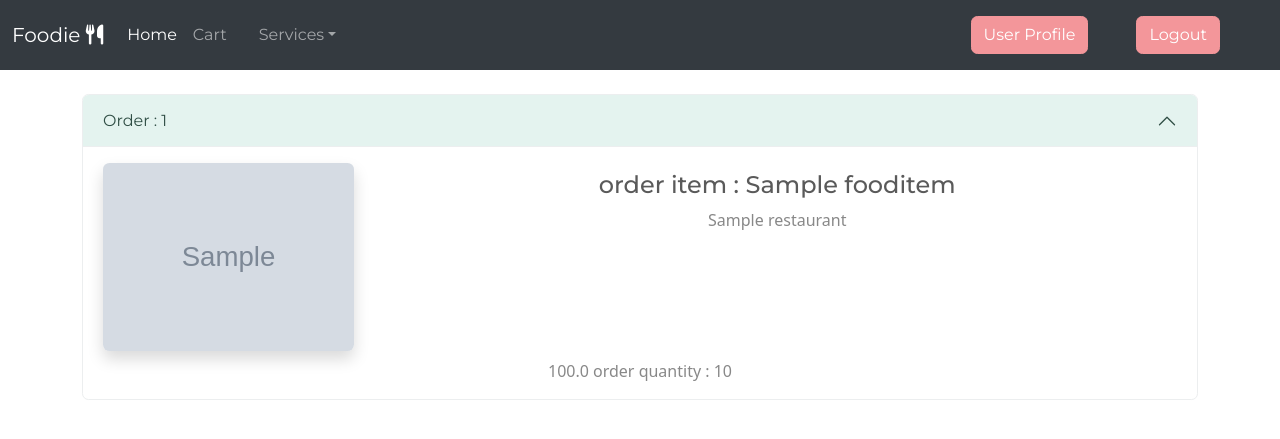
After one commit to swetha2200031729/OFDS-1, a Django app: page /myorders in a window 1280 px wide. The commit adds this page. Shown: the top 439 px of the page. Run offline with Django 5.2, Linux system fonts and the light colour scheme; a user stored in the database is signed in; tables that the repository leaves empty hold one stand-in row (values such as "Sample post"); grey boxes marked "Sample" are stand-in pictures; some libraries are stand-ins or nearby versions.

Commit message:
order model

```diff
--- a/app1/models.py
+++ b/app1/models.py
@@ -71,7 +71,10 @@ class Order(models.Model):
     delivary_name = models.CharField(max_length = 100)
     delivary_phone = models.CharField(max_length= 100)
     delivary_address = models.TextField()
-
+    @property
+    def get_order_items(self):
+        orderitems = OrderItem.objects.filter(order=self)
+        return orderitems
     def __str(self):
         return f"{self.user.username} {self.delivay_name}"
 
@@ -85,4 +88,4 @@ class OrderItem(models.Model):
         return self.quantity * self.fooditem.price  # if self is the only parameter then u can use it as property
 
     def __str__(self):
-        return f"{self.order.id} {self.fooditem.name}"
+        return f"{self.order.id} {self.fooditem.name} {self.order.user}"
--- a/app1/urls.py
+++ b/app1/urls.py
@@ -21,6 +21,8 @@ urlpatterns = [
     path('contactus',contactus,name="contactus"),
     path('cuisines',cuisines,name="cuisines"),
     path('aboutus',aboutus,name="aboutus"),
+    path('myorders',my_orders,name = 'myorders'),
+
 
 ]
 # another work login andsign up okok
--- a/app1/views.py
+++ b/app1/views.py
@@ -146,8 +146,8 @@ def delete_item_from_cart(request,fooditem_id):
     return redirect('cart')
 
 def ordersuccessful(request):
-
-    return render(request,"ordersuccessful.html")
+    data=Order.objects.last()
+    return render(request,"ordersuccessful.html", {"data":data})
 def aboutus(request):
     return render(request,"About.html")
 def checkout(request):
@@ -193,13 +193,14 @@ def checkout(request):
     for cart_item in cart_items:
         total_value += cart_item.subtotal
         total_items += cart_item.quantity
+        # new_total_value = total_value *100
     context = {"cart_items": cart_items, "total_value": total_value, "total_items": total_items}
     # razorpay part
-    if request.method == "POST":
-        amount = 50000
-        order_currency = 'INR'
-        client = razorpay.Client(auth=('rzp_test_FKt3tBBAF5wSqQ', '2MaBVwNfTYXM4M3BozlX0zh3'))
-        payment = client.order.create({'amount': amount, 'currency': 'INR', 'payment_capture': '1'})
+    # if request.method == "POST":
+    #     amount = 50000
+    #     order_currency = 'INR'
+    #     client = razorpay.Client(auth=('rzp_test_FKt3tBBAF5wSqQ', '2MaBVwNfTYXM4M3BozlX0zh3'))
+    #     payment = client.order.create({'amount': amount, 'currency': 'INR', 'payment_capture': '1'})
     return render(request,"checkout.html",context)
 
 def contactus(request):
@@ -222,3 +223,8 @@ def cuisines(request):
     return render(request,'cuisines.html')
 def aboutus(request):
     return render(request,"aboutus.html")
+
+def my_orders(request):
+    orders = Order.objects.filter(user=request.user)
+    context = {'orders': orders}
+    return render(request, 'orders.html', context)
--- /dev/null
+++ b/templates/orders.html
@@ -0,0 +1,45 @@
+{% extends 'base.html' %}
+{% load static %}
+{% block content %}
+  {% for order in orders %}
+<center>
+    <div class = "container m-4 ">
+<div class="accordion" id="accordionExample">
+  <div class="accordion-item">
+
+    <h2 class="accordion-header" id="headingOne">
+      <button class="accordion-button" type="button" data-bs-toggle="collapse" data-bs-target="#collapseOne" aria-expanded="true" aria-controls="collapseOne">
+        <center>Order : {{order.id}}</center>
+      </button>
+    </h2>
+    <div id="collapseOne" class="accordion-collapse collapse show" aria-labelledby="headingOne" data-bs-parent="#accordionExample">
+      <div class="accordion-body">
+{% for orderitem in order.get_order_items %}
+                 <tr>
+                        <td data-th="Product">
+                            <div class="row">
+                                <div class="col-md-3 text-left">
+                                    <img src="{{orderitem.fooditem.image_url}}" alt="" class="img-fluid d-none d-md-block rounded mb-2 shadow ">
+                                </div>
+                                <div class="col-md-9 text-left mt-sm-2">
+                                    <h4>order item : {{orderitem.fooditem.name}}</h4>
+                                    <p class="font-weight-light">{{orderitem.fooditem.restaurant.name}}</p>
+                                </div>
+                            </div>
+                        </td>
+                        <td data-th="Price">{{orderitem.subtotal}}</td>
+                        <td data-th="Quantity">
+                          order quantity : {{orderitem.quantity}}
+                        </td>
+
+                    </tr>
+                {% endfor %}
+      </div>
+
+    </div>
+</div>
+</div>
+</div>
+{% endfor %}
+</center>
+{% endblock content %}
```
Also changed, not shown: templates/checkout.html (+13 -13 lines), templates/ordersuccessful.html (+3 -4 lines).
